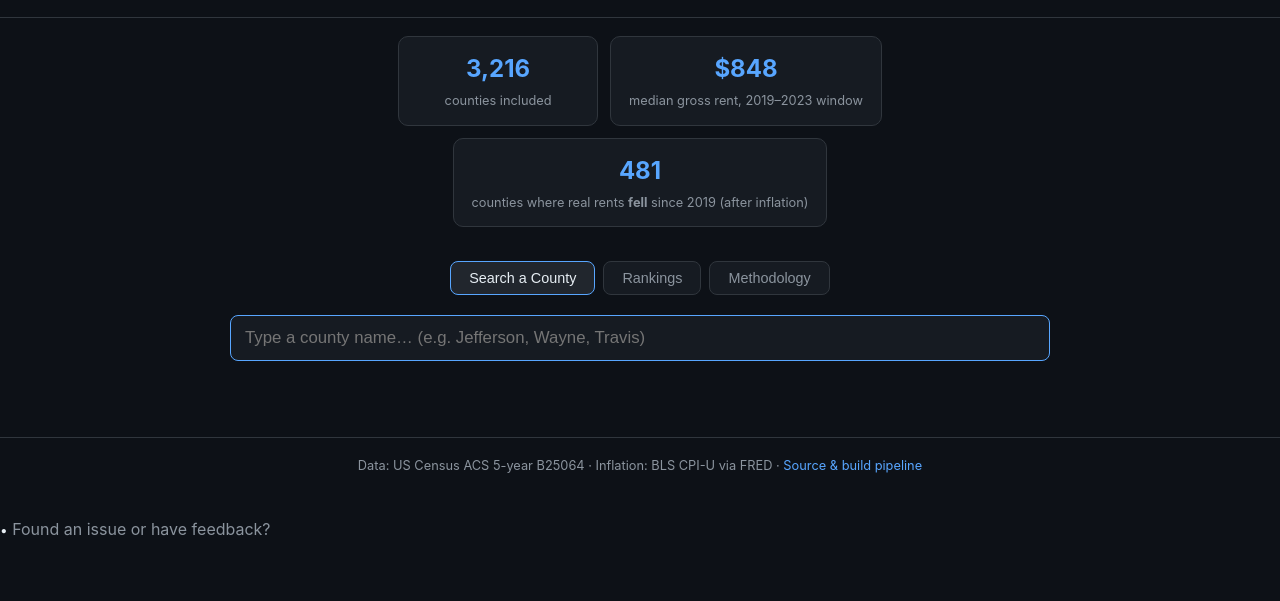
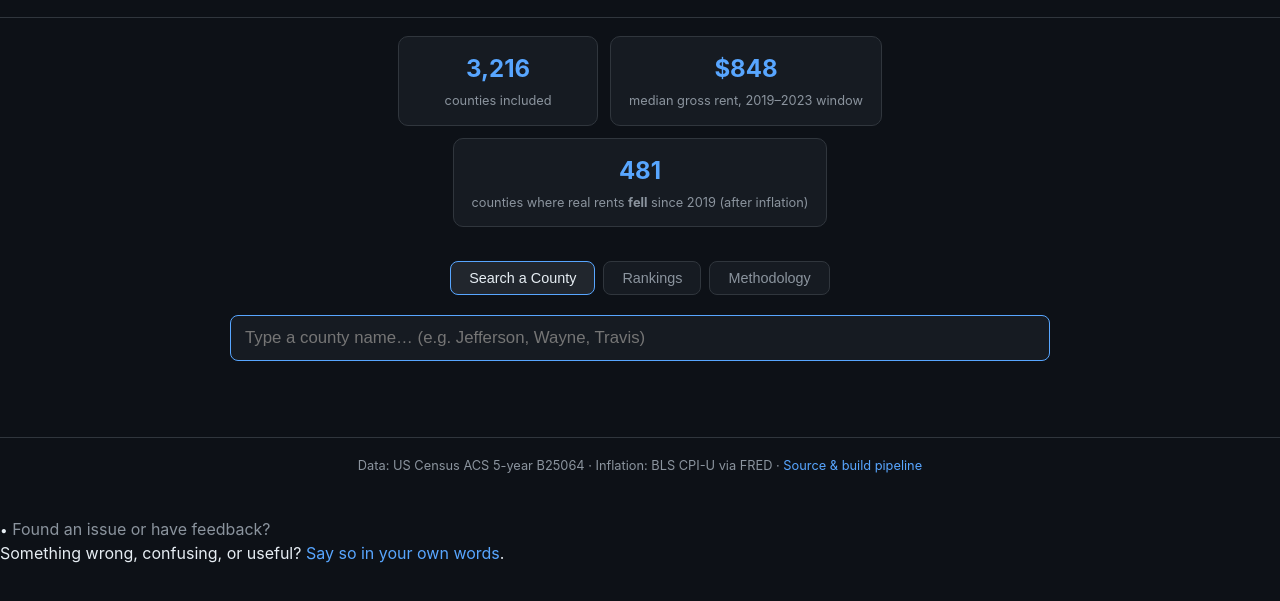
Before and after one commit to GreatTombProductions/real-rent-growth, a plain HTML site: page index.html in a window 1280 px wide. Shown: the part 105-706 px from the top of the page. Drawn offline with Linux system fonts and the light colour scheme.

Commit message:
Add a note for saying when something on this page looks wrong

```diff
--- a/index.html
+++ b/index.html
@@ -106,5 +106,6 @@
 
 <script src="app.js"></script>
 <br><span style="font-size:0.85em">&#8226;</span> <a href="https://github.com/GreatTombProductions/quest-board/issues/new?title=real-rent-growth%3A%20%5Bbrief%20description%5D&labels=feedback%2Creal-rent-growth" target="_blank" rel="noopener" style="color:var(--text2)">Found an issue or have feedback?</a>
+<p class="quest-board-feedback">Something wrong, confusing, or useful? <a href="https://greattombproductions.github.io/quest-board/?project=real-rent-growth#suggest" target="_blank" rel="noopener">Say so in your own words</a>.</p>
 </body>
 </html>
```
